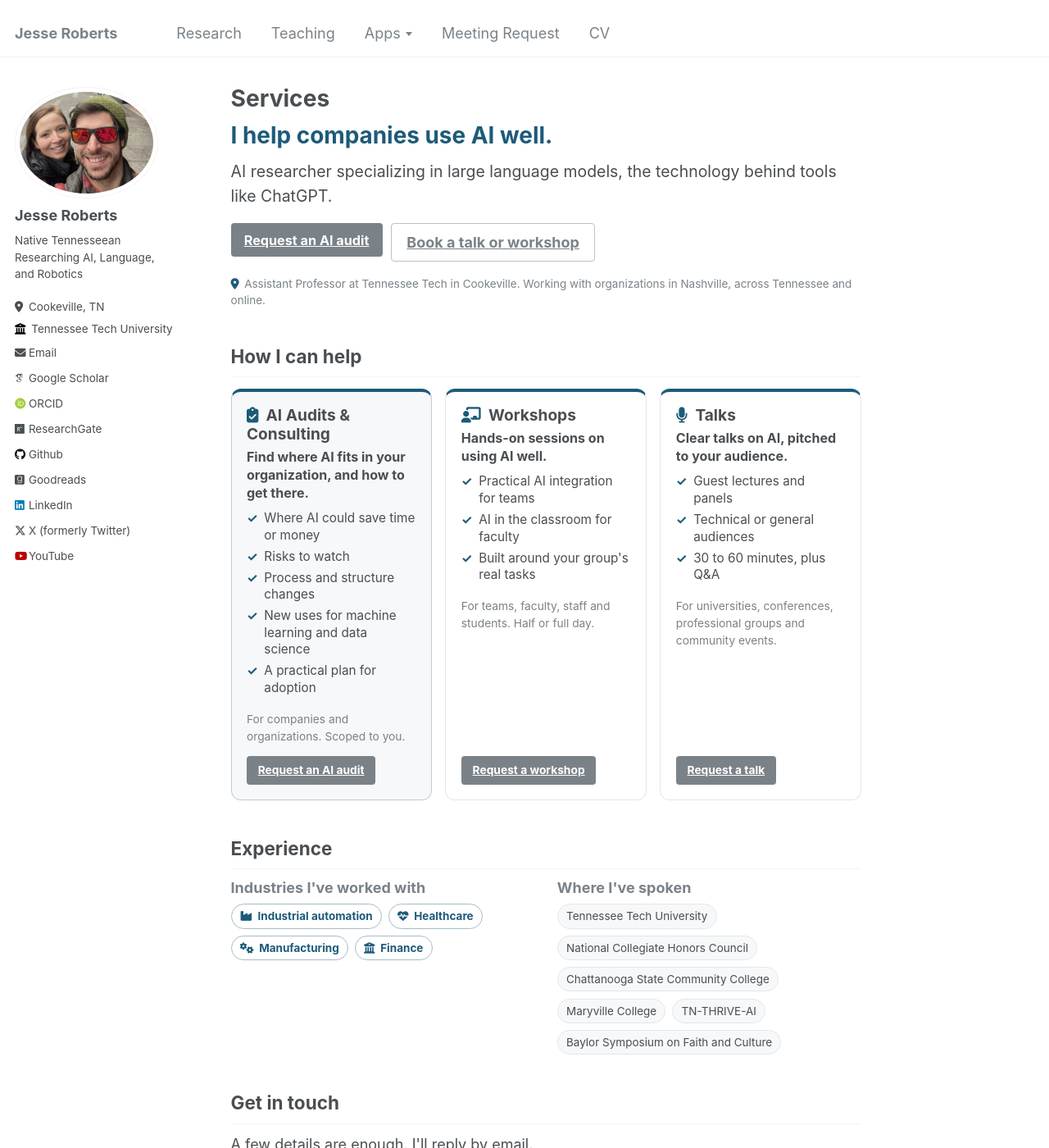
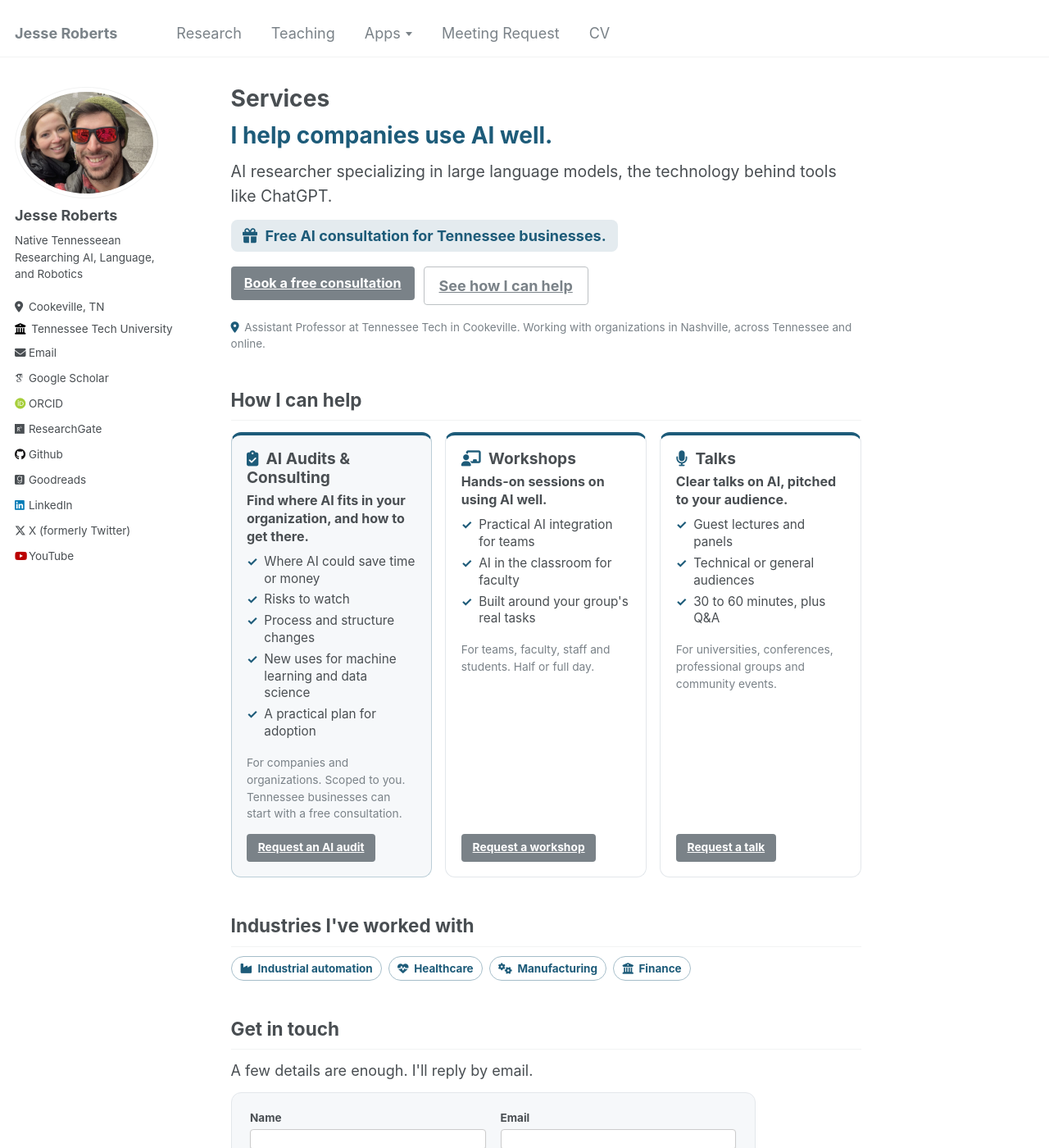
Before and after one commit to JesseTNRoberts/New-site-test, a Jekyll site: the page built from _pages/services.html, in a window 1280 px wide and 1400 px high. Shown: the whole window at 82% size. Built offline with Jekyll 4.4.1, drawn with Linux system fonts in a browser that asks for light colours; some web fonts are replaced.

Commit message:
Services: free consultation for Tennessee businesses, drop speaking list
Hero now offers a free AI consultation for Tennessee businesses, with
"Book a free consultation" preselecting a new form option. Dropped the
"Where I've spoken" list (not what a company hiring cares about), so
the proof section is just the industries. Description mentions the
free consultation.

Co-Authored-By: Claude Opus 5.5 <noreply@anthropic.com>
Claude-Session: https://claude.ai/code/session_01BWpusBycuS7rDY9WRWLMsn

```diff
--- a/_data/services.yml
+++ b/_data/services.yml
@@ -12,13 +12,21 @@ headline: "I help companies use AI well."
 subhead: "AI researcher specializing in large language models, the technology behind tools like ChatGPT."
 where: "Assistant Professor at Tennessee Tech in Cookeville. Working with organizations in Nashville, across Tennessee and online."
 
+# Free first consultation for Tennessee businesses (Jesse, 2026-11-04).
+offer: "Free AI consultation for Tennessee businesses."
+
 hero_buttons:
-  - label: Request an AI audit
-    offering: audit
+  - label: Book a free consultation
+    offering: consult
     style: primary
-  - label: Book a talk or workshop
+  - label: See how I can help
     href: "#offerings"
     style: inverse
+
+# Form options that aren't offering cards. Listed before the cards' options.
+extra_options:
+  - id: consult
+    label: Free consultation (Tennessee businesses)
 
 offerings:
   - id: audit
@@ -34,7 +42,7 @@ offerings:
       - "Process and structure changes"
       - "New uses for machine learning and data science"
       - "A practical plan for adoption"
-    meta: "For companies and organizations. Scoped to you."
+    meta: "For companies and organizations. Scoped to you. Tennessee businesses can start with a free consultation."
 
   - id: workshop
     name: Workshops
@@ -73,15 +81,6 @@ industries:
   - name: "Finance"
     icon: fas fa-university
 
-# Places Jesse has spoken (talks, not consulting work).
-spoken_at:
-  - "Tennessee Tech University"
-  - "National Collegiate Honors Council"
-  - "Chattanooga State Community College"
-  - "Maryville College"
-  - "TN-THRIVE-AI"
-  - "Baylor Symposium on Faith and Culture"
-
 # Testimonials. Add entries (quote, name, role) when Jesse has them. The section hides while empty.
 testimonials: []
 
--- a/_pages/services.html
+++ b/_pages/services.html
@@ -6,7 +6,7 @@ permalink: /services/
 sitemap: false
 author_profile: true
 seo_title: "Jesse Roberts - AI Speaker, Workshops and Consulting in Tennessee"
-description: "Book AI speaker and consultant Jesse Roberts of Tennessee Tech for a talk, a workshop or an AI audit. Based in Cookeville, serving Nashville and Tennessee."
+description: "AI consultant and speaker Jesse Roberts helps companies use AI well. Free AI consultation for Tennessee businesses, plus AI audits, workshops and talks."
 # photo: /images/services.jpg
 # photo_alt: "Jesse Roberts giving a talk"
 ---
@@ -22,6 +22,7 @@ description: "Book AI speaker and consultant Jesse Roberts of Tennessee Tech for
   <div class="ww-hero__text">
     <p class="ww-hero__headline">{{ w.headline }}</p>
     <p class="ww-hero__intro">{{ w.subhead }}</p>
+    <p class="ww-hero__offer"><i class="fas fa-gift" aria-hidden="true"></i> {{ w.offer }}</p>
     <p class="ww-hero__actions">
       {% for b in w.hero_buttons %}<a class="btn btn--{{ b.style }} btn--large{% if b.offering %} ww-offer__btn{% endif %}" href="{% if b.offering %}?offering={{ b.offering }}#request{% else %}{{ b.href }}{% endif %}"{% if b.offering %} data-offering="{{ b.offering }}"{% endif %}>{{ b.label }}</a>{% endfor %}
     </p>
@@ -47,21 +48,10 @@ description: "Book AI speaker and consultant Jesse Roberts of Tennessee Tech for
   {% endfor %}
 </div>
 
-<h2 id="experience">Experience</h2>
-<div class="ww-proof">
-  <div>
-    <h3 class="ww-proof__title">Industries I've worked with</h3>
-    <ul class="ww-chips ww-chips--strong">
-      {% for ind in w.industries %}<li><i class="{{ ind.icon }}" aria-hidden="true"></i> {{ ind.name }}</li>{% endfor %}
-    </ul>
-  </div>
-  <div>
-    <h3 class="ww-proof__title">Where I've spoken</h3>
-    <ul class="ww-chips">
-      {% for org in w.spoken_at %}<li>{{ org }}</li>{% endfor %}
-    </ul>
-  </div>
-</div>
+<h2 id="experience">Industries I've worked with</h2>
+<ul class="ww-chips ww-chips--strong ww-industries">
+  {% for ind in w.industries %}<li><i class="{{ ind.icon }}" aria-hidden="true"></i> {{ ind.name }}</li>{% endfor %}
+</ul>
 
 {% if w.testimonials.size > 0 %}
 <div class="ww-quotes">
@@ -91,6 +81,7 @@ description: "Book AI speaker and consultant Jesse Roberts of Tennessee Tech for
     <label>Which offering
       <select name="offering" id="ww-offering" required>
         <option value="" disabled selected>Choose one</option>
+        {% for x in w.extra_options %}<option value="{{ x.label }}" data-id="{{ x.id }}">{{ x.label }}</option>{% endfor %}
         {% for o in w.offerings %}<option value="{{ o.single }}" data-id="{{ o.id }}">{{ o.single }}</option>{% endfor %}
       </select>
     </label>
--- a/_sass/_services.scss
+++ b/_sass/_services.scss
@@ -64,6 +64,24 @@ $ww-soft: #f6f8fa;
     .btn {
       margin: 0;
     }
+  }
+
+  .ww-hero__offer {
+    display: inline-block;
+    margin: 0.2em 0 0;
+    padding: 0.35em 0.8em;
+    font-weight: bold;
+    color: $ww-accent;
+    background: mix(#fff, $ww-accent, 88%);
+    border-radius: 8px;
+
+    i {
+      margin-right: 0.3em;
+    }
+  }
+
+  .ww-industries {
+    margin: 0.5em 0 1.5em;
   }
 
   .ww-hero__where i {
```
